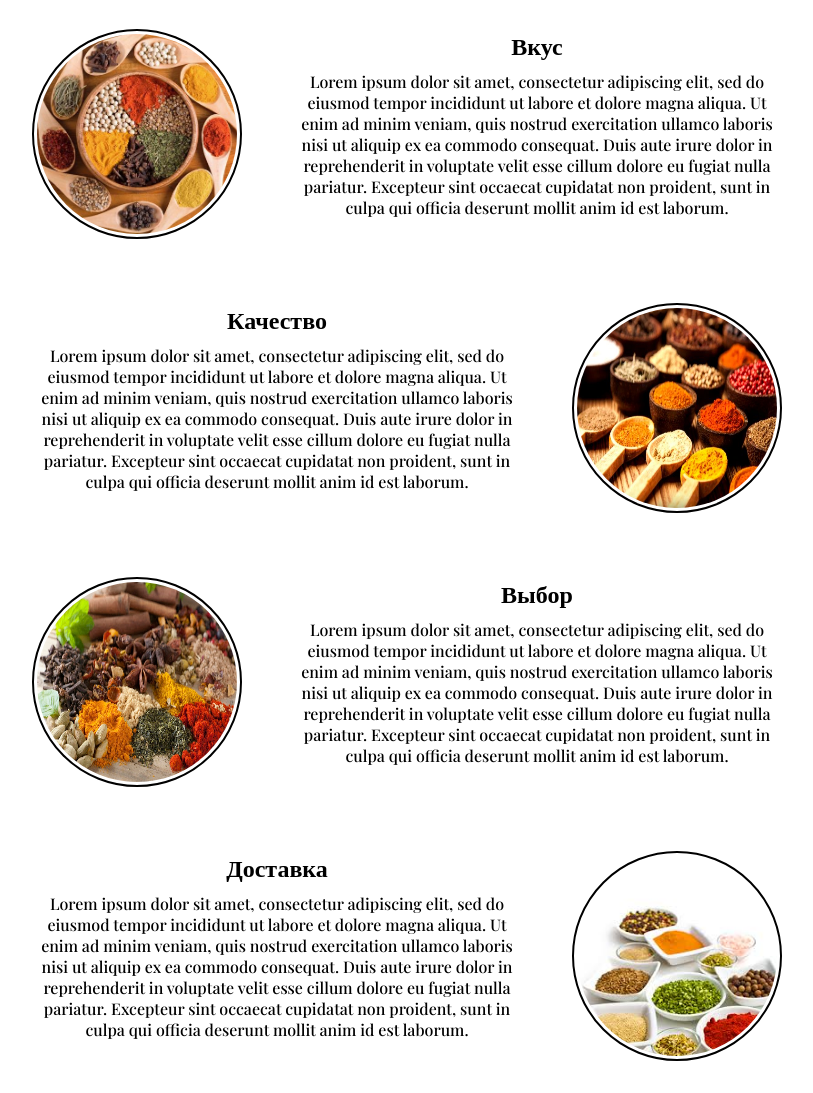
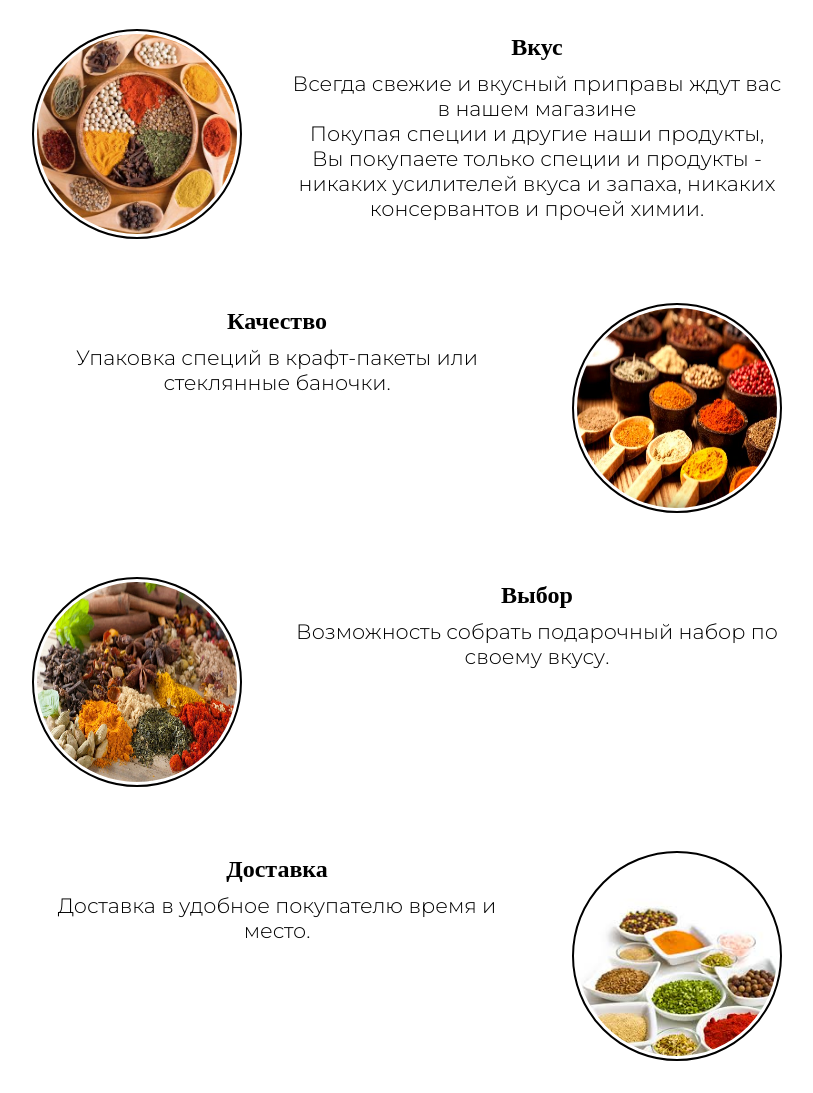
Before and after one commit to manzhaimaksim/landing, a plain HTML site: page index.html in a window 1280 px wide. Shown: the part 260-1353 px from the top of the page, without its empty margins (233-1046 px from the left). Drawn offline with nearby package versions, Linux system fonts and the light colour scheme; a web font is replaced by a local one.

Commit message:
Editing cards

```diff
--- a/index.html
+++ b/index.html
@@ -6,6 +6,7 @@
 
     <link href="https://fonts.googleapis.com/css2?family=Playfair+Display:wght@500&family=Spectral+SC:wght@800&display=swap" rel="stylesheet">
     <link href="https://fonts.googleapis.com/css2?family=Roboto+Slab:wght@500&display=swap" rel="stylesheet">
+    <link href="https://fonts.googleapis.com/css2?family=Montserrat:wght@300&display=swap" rel="stylesheet">
 
     <link rel="stylesheet" href="stylesheets/reset.css">
     <link rel="stylesheet" href="stylesheets/grid.css">
@@ -32,7 +33,8 @@
           </div>
           <div class="card-text">
             <h2>Вкус</h2>
-            <p>Lorem ipsum dolor sit amet, consectetur adipiscing elit, sed do eiusmod tempor incididunt ut labore et dolore magna aliqua. Ut enim ad minim veniam, quis nostrud exercitation ullamco laboris nisi ut aliquip ex ea commodo consequat. Duis aute irure dolor in reprehenderit in voluptate velit esse cillum dolore eu fugiat nulla pariatur. Excepteur sint occaecat cupidatat non proident, sunt in culpa qui officia deserunt mollit anim id est laborum.</p>
+            <p>Всегда свежие и вкусный приправы ждут вас в нашем магазине</p>
+            <p>Покупая специи и другие наши продукты, Вы покупаете только специи и продукты - никаких усилителей вкуса и запаха, никаких консервантов и прочей химии.</p>
           </div>
         </div>
         <div class="card">
@@ -41,7 +43,7 @@
           </div>
           <div class="card-text">
             <h2>Качество</h2>
-            <p>Lorem ipsum dolor sit amet, consectetur adipiscing elit, sed do eiusmod tempor incididunt ut labore et dolore magna aliqua. Ut enim ad minim veniam, quis nostrud exercitation ullamco laboris nisi ut aliquip ex ea commodo consequat. Duis aute irure dolor in reprehenderit in voluptate velit esse cillum dolore eu fugiat nulla pariatur. Excepteur sint occaecat cupidatat non proident, sunt in culpa qui officia deserunt mollit anim id est laborum.</p>
+            <p>Упаковка специй в крафт-пакеты или стеклянные баночки.</p>
           </div>
         </div>
         <div class="card">
@@ -50,7 +52,7 @@
           </div>
           <div class="card-text">
             <h2>Выбор</h2>
-            <p>Lorem ipsum dolor sit amet, consectetur adipiscing elit, sed do eiusmod tempor incididunt ut labore et dolore magna aliqua. Ut enim ad minim veniam, quis nostrud exercitation ullamco laboris nisi ut aliquip ex ea commodo consequat. Duis aute irure dolor in reprehenderit in voluptate velit esse cillum dolore eu fugiat nulla pariatur. Excepteur sint occaecat cupidatat non proident, sunt in culpa qui officia deserunt mollit anim id est laborum.</p>
+            <p>Возможность собрать подарочный набор по своему вкусу.</p>
           </div>
         </div>
         <div class="card">
@@ -59,7 +61,7 @@
           </div>
           <div class="card-text">
             <h2>Доставка</h2>
-            <p>Lorem ipsum dolor sit amet, consectetur adipiscing elit, sed do eiusmod tempor incididunt ut labore et dolore magna aliqua. Ut enim ad minim veniam, quis nostrud exercitation ullamco laboris nisi ut aliquip ex ea commodo consequat. Duis aute irure dolor in reprehenderit in voluptate velit esse cillum dolore eu fugiat nulla pariatur. Excepteur sint occaecat cupidatat non proident, sunt in culpa qui officia deserunt mollit anim id est laborum.</p>
+            <p>Доставка в удобное покупателю время и место.</p>
           </div>
         </div>
       </div>
--- a/stylesheets/fonts.css
+++ b/stylesheets/fonts.css
@@ -12,3 +12,8 @@
   font-family: 'Roboto Slab', serif;
   font-size: 16px;
 }
+
+.card-text p {
+  font-family: 'Montserrat', sans-serif;
+  font-size: 1.3em;
+}
```
